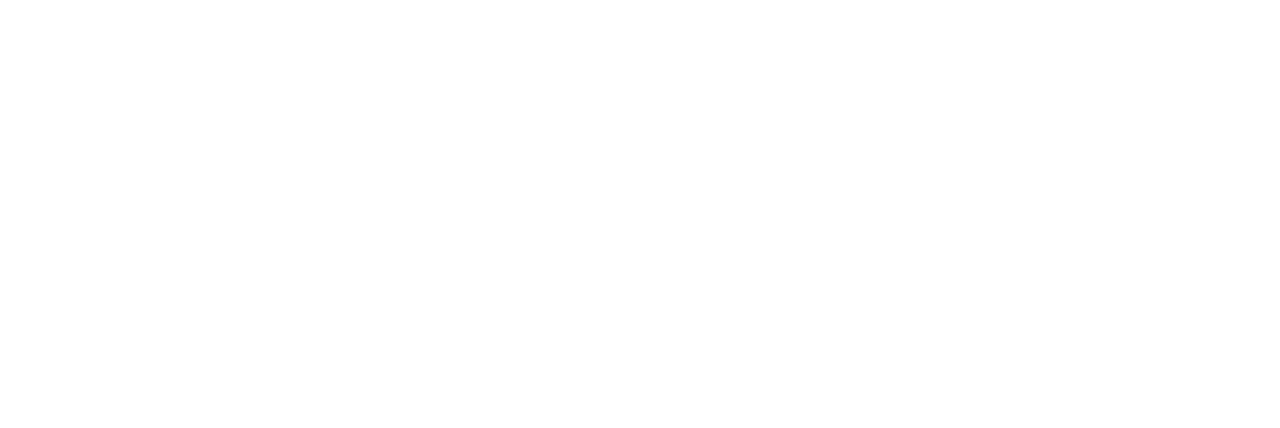
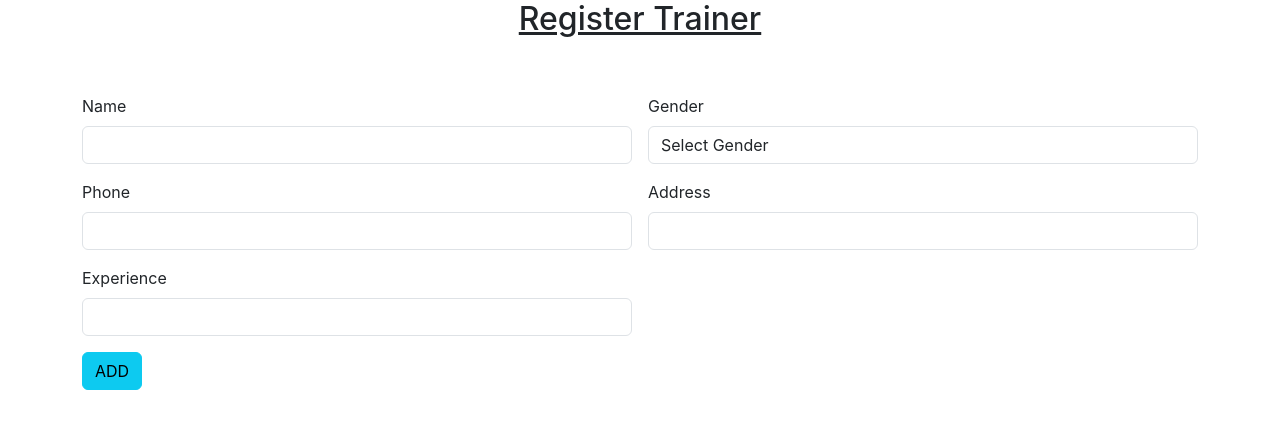
Before and after one commit to amaldevk/FitFusion-frontend-react, a React (Create React App) app: page /addtrainers in a window 1280 px wide. Before the commit this address had no page. Shown: the top 428 px of the page. Built offline with nearby package versions, Linux system fonts and the light colour scheme.

Commit message:
addtrainer success

```diff
--- a/src/App.js
+++ b/src/App.js
@@ -2,6 +2,7 @@
 import './App.css';
 import { BrowserRouter, Route, Routes } from 'react-router-dom';
 import AddPackages from './components/AddPackages';
+import AddTrainer from './components/AddTrainer';
 
 function App() {
   return (
@@ -10,6 +11,7 @@
       <BrowserRouter>
       <Routes>
         <Route path='/' element={<AddPackages/>}/>
+        <Route path='/addtrainers' element={<AddTrainer/>} />
       </Routes>
       </BrowserRouter>
     </div>
--- a/src/components/AddPackages.jsx
+++ b/src/components/AddPackages.jsx
@@ -7,7 +7,7 @@
             "packageName":"",
             "price":"",
             "duration":""
-            }
+        }
     )
 
     const inputHandler = (event)=>{
--- /dev/null
+++ b/src/components/AddTrainer.jsx
@@ -0,0 +1,94 @@
+import axios from 'axios'
+import React, { useState } from 'react'
+
+const AddTrainer = () => {
+    const [input,setInput] = new useState(
+        {
+            "Name":"",
+            "gender":"",
+            "phnno":"",
+            "address":"",
+            "experience":""
+        }
+    )
+
+    const InputHandler = (event)=>{
+        setInput({...input,[event.target.name]:event.target.value})
+    }
+
+    const readValues = ()=>{
+        console.log(input)
+        axios.post("http://localhost:3006/api/trainer/addtrainer",input).then(
+            (response)=>{
+                console.log(response.data)
+                if (response.data.status == "success") {
+                    alert("Trainer Added")
+                    setInput(
+                        {
+                            "Name":"",
+                            "gender":"",
+                            "phnno":"",
+                            "address":"",
+                            "experience":""
+                        }
+                    )
+                } else {
+                    alert("error in addind trainers!")
+                    setInput(
+                        {
+                            "Name":"",
+                            "gender":"",
+                            "phnno":"",
+                            "address":"",
+                            "experience":""
+                        }
+                    )
+                }
+            }
+        )
+    }
+  return (
+    <div>
+        <div className="container">
+            <h2 style={{ textAlign: 'center', textDecoration: 'underline' }}>Register Trainer</h2>
+            <br/>
+            <br/>
+            <div className="row">
+                <div className="col col-12 col-sm-12 col-md-12 col-lg-12 col-xl-12 col-xxl-12">
+                    <div className="row g-3">
+                        <div className="col col-12 col-sm-6 col-md-6 col-lg-6 col-xl-6 col-xxl-6">
+                            <label htmlFor="" className="form-label">Name</label>
+                            <input type="text" className="form-control" name="Name" value={input.Name} onChange={InputHandler} />
+                        </div>
+                        <div className="col col-12 col-sm-6 col-md-6 col-lg-6 col-xl-6 col-xxl-6">
+                            <label htmlFor="" className="form-label">Gender</label>
+                            <select name="" id="" className="form-control" name="gender" value={input.gender} onChange={InputHandler}>
+                                <option value="">Select Gender</option>
+                                <option value="male">Male</option>
+                                <option value="female">Female</option>
+                            </select>
+                        </div>
+                        <div className="col col-12 col-sm-6 col-md-6 col-lg-6 col-xl-6 col-xxl-6">
+                            <label htmlFor="" className="form-label">Phone</label>
+                            <input type="text" className="form-control" name="phnno" value={input.phnno} onChange={InputHandler} />
+                        </div>
+                        <div className="col col-12 col-sm-6 col-md-6 col-lg-6 col-xl-6 col-xxl-6">
+                            <label htmlFor="" className="form-label">Address</label>
+                            <input type="text" className="form-control" name="address" value={input.address} onChange={InputHandler} />
+                        </div>
+                        <div className="col col-12 col-sm-6 col-md-6 col-lg-6 col-xl-6 col-xxl-6">
+                            <label htmlFor="" className="form-label">Experience</label>
+                            <input type="text" className="form-control" name="experience" value={input.experience} onChange={InputHandler}/>
+                        </div>
+                        <div className="col col-12 col-sm-12 col-md-12 col-lg-12 col-xl-12 col-xxl-12">
+                            <button className="btn btn-info" onClick={readValues}>ADD</button>
+                        </div>
+                    </div>
+                </div>
+            </div>
+        </div>
+    </div>
+  )
+}
+
+export default AddTrainer
```
